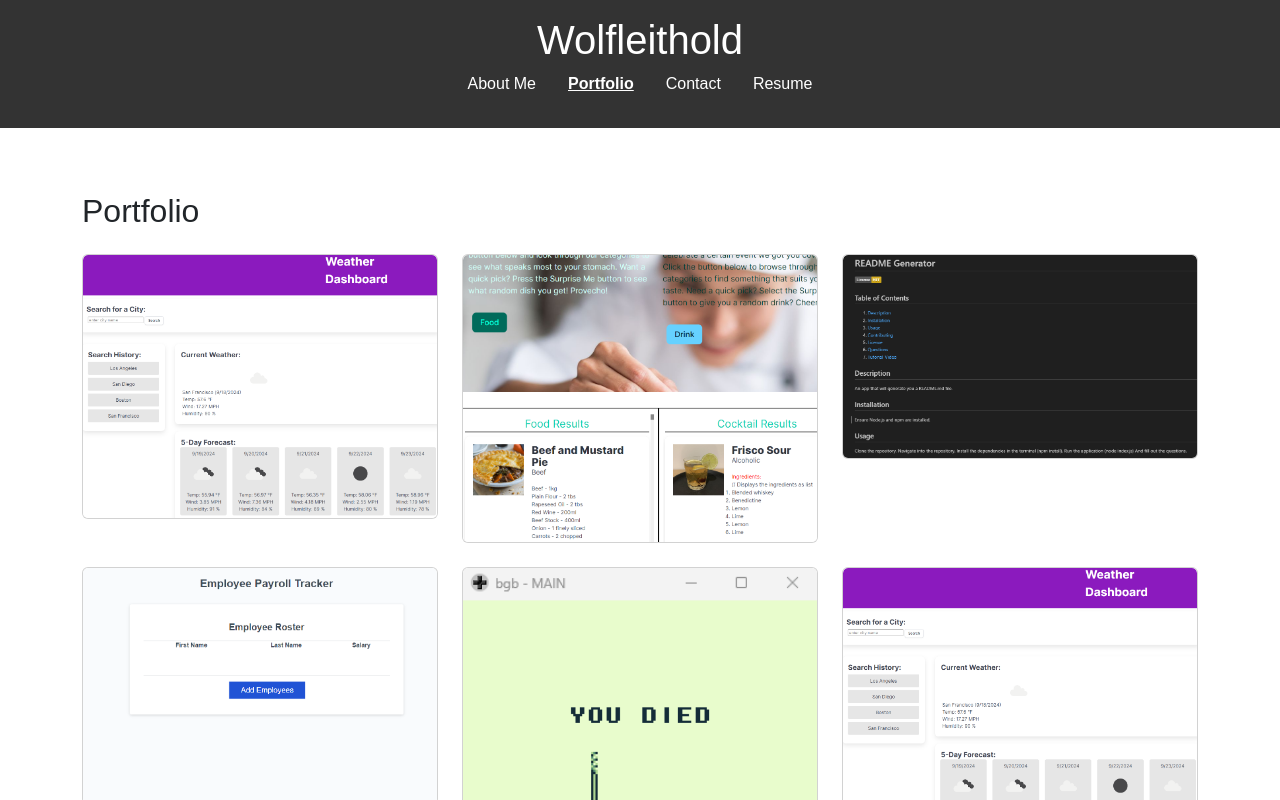
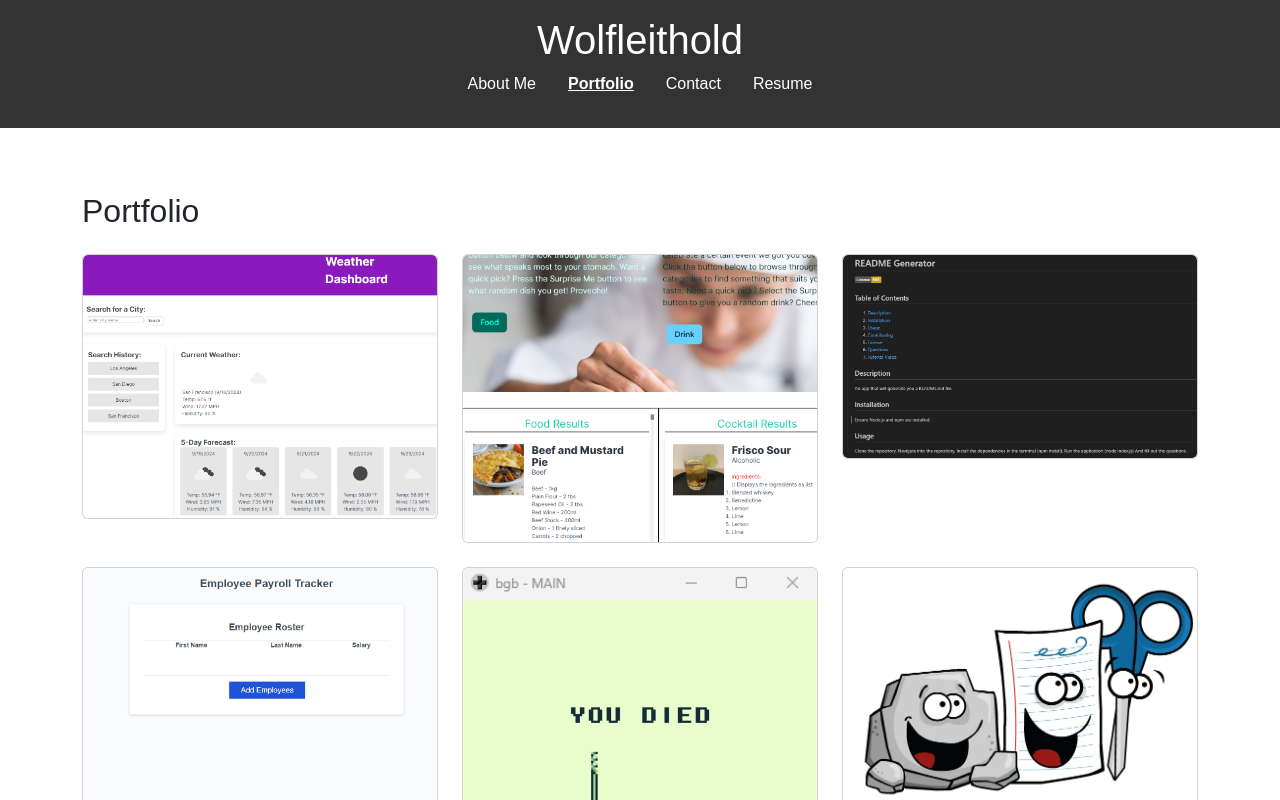
Before and after one commit to wolfleithold/updated-portfolio, a React (Vite) app: page / in a window 1280 px wide. Both pictures are taken after a click on the item "Portfolio". Shown: the top 800 px of the page. Built offline with nearby package versions, Linux system fonts and the light colour scheme; the HTML template or start-up script is replaced by a standard one.

Commit message:
finished portfolio section

```diff
--- a/src/components/Portfolio.jsx
+++ b/src/components/Portfolio.jsx
@@ -7,6 +7,7 @@ import bonAppetit from '../assets/bon-appetit.png';
 import readmeGenerator from '../assets/readme-generator.png';
 import payrollTracker from '../assets/payroll-tracker.png';
 import fishGame from '../assets/fish-game.png';
+import rockPaperScissors from '../assets/rock-paper-scissors.png';
 
 const Portfolio = () => {
   return (
@@ -80,12 +81,12 @@ const Portfolio = () => {
         </div>
         <div className="col-md-4">
           <div className="card mb-4 portfolio-card">
-            <img src={weatherApp} className="card-img-top portfolio-img" alt="Weather App" />
+            <img src={rockPaperScissors} className="card-img-top portfolio-img" alt="Weather App" />
             <div className="card-body portfolio-overlay">
-              <a href="https://wolfleithold.github.io/a-weather-app/" className="btn btn-primary portfolio-btn">
-                Weather Dashboard
+              <a href="https://wolfleithold.github.io/rock-paper-scissors/" className="btn btn-primary portfolio-btn">
+                Rock Paper Scissors
               </a>
-              <a href="https://github.com/wolfleithold/a-weather-app" className="btn btn-secondary portfolio-btn">
+              <a href="https://github.com/wolfleithold/rock-paper-scissors" className="btn btn-secondary portfolio-btn">
                 <img src={githubLogo} alt="GitHub" className="portfolio-icon" />
               </a>
             </div>
```
Also changed, not shown: src/assets/rock-paper-scissors.png (added).
